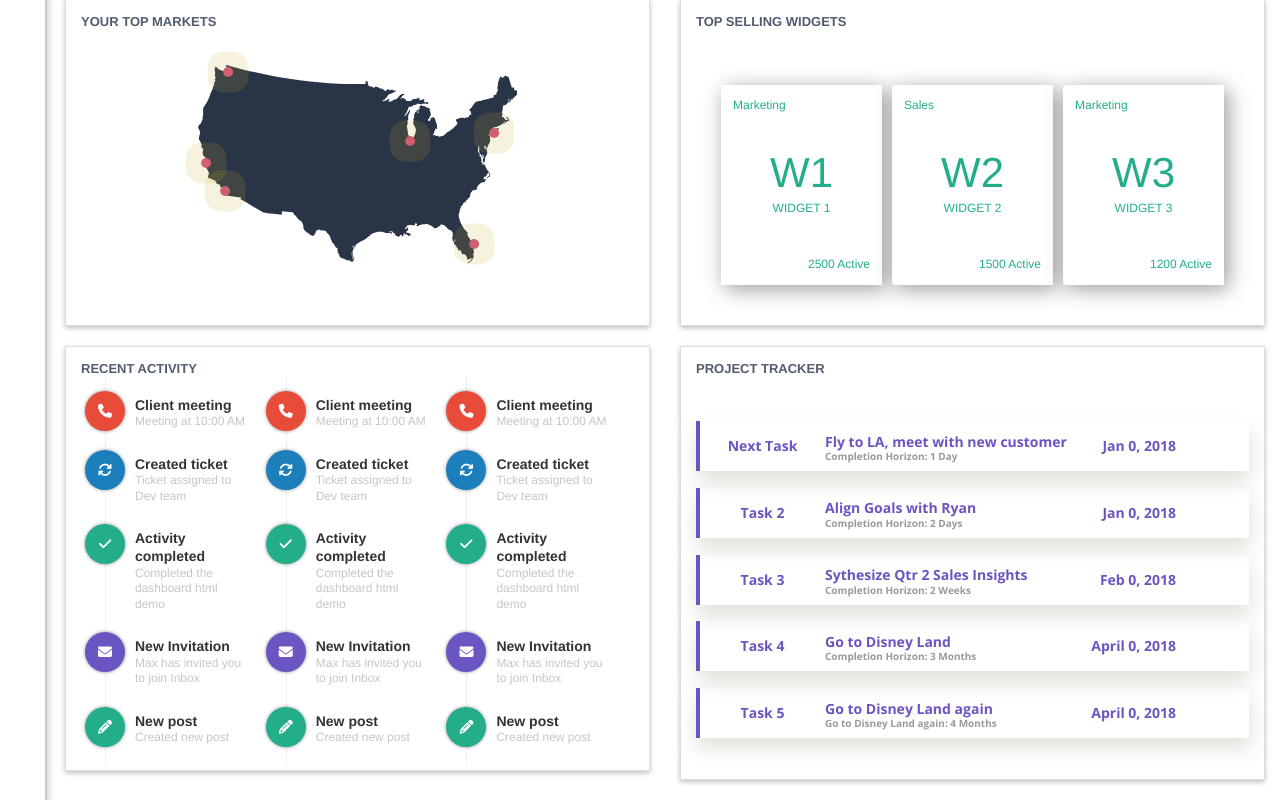
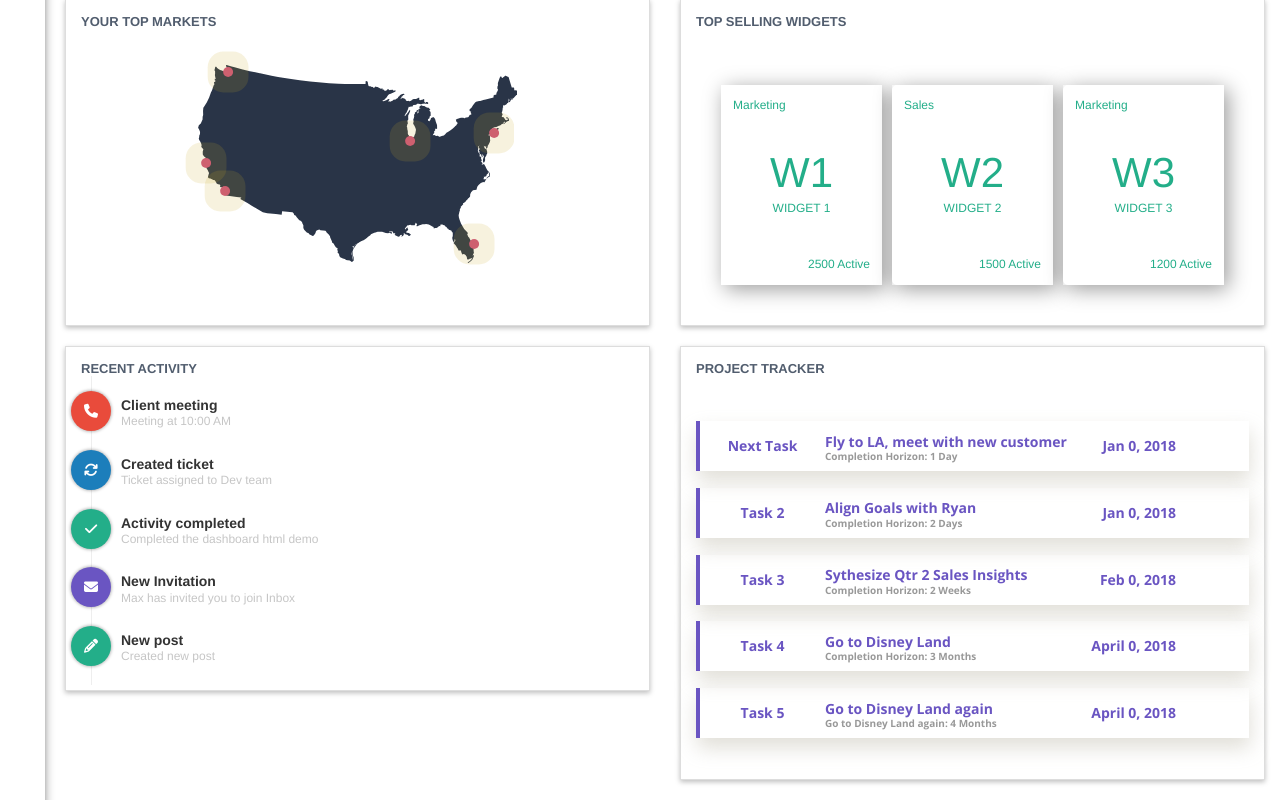
Before and after one commit to haddenjsdev/InterMx-our-app, an Angular app: page / in a window 1280 px wide. Shown: the part 299-1099 px from the top of the page. Built offline with nearby package versions, Linux system fonts and the light colour scheme; some icons are missing.

Commit message:
updates to deploy to heroku | 8

```diff
--- a/src/app/row3/recent-calls/recent-calls.component.html
+++ b/src/app/row3/recent-calls/recent-calls.component.html
@@ -8,79 +8,7 @@
                         </li>
                       </ul></h3>
     </div>
-    <div class="panel-body" style="display: inline-block; width: 31%; padding: 0; margin-left: 1em;">
-      <div class="rad-activity-body">
-      <div class="rad-list-group group">
-        <div class="rad-list-group-item">
-          <div class="rad-list-icon icon-shadow rad-bg-danger pull-left"><i class="fa fa-phone"></i></div>
-          <div class="rad-list-content"><strong>Client meeting</strong>
-            <div class="md-text">Meeting at 10:00 AM</div>
-          </div>
-        </div>
-        <div class="rad-list-group-item">
-          <div class="rad-list-icon icon-shadow rad-bg-primary pull-left"><i class="fa fa-refresh"></i></div>
-          <div class="rad-list-content"><strong>Created ticket</strong>
-            <div class="md-text">Ticket assigned to Dev team</div>
-          </div>
-        </div>
-        <div class="rad-list-group-item">
-          <div class="rad-list-icon icon-shadow rad-bg-success pull-left"><i class="fa fa-check"></i></div>
-          <div class="rad-list-content"><strong>Activity completed</strong>
-            <div class="md-text">Completed the dashboard html demo</div>
-          </div>
-        </div>
-        <div class="rad-list-group-item">
-          <div class="rad-list-icon icon-shadow rad-bg-violet pull-left"><i class="fa fa-envelope"></i></div>
-          <div class="rad-list-content"><strong>New Invitation</strong>
-            <div class="md-text">Max has invited you to join Inbox</div>
-          </div>
-        </div>
-        <div class="rad-list-group-item">
-          <div class="rad-list-icon icon-shadow rad-bg-success pull-left"><i class="fa fa-pencil"></i></div>
-          <div class="rad-list-content"><strong>New post</strong>
-            <div class="md-text">Created new post</div>
-          </div>
-        </div>
-      </div>
-      </div>
-    </div>
-    <div class="panel-body" style="display: inline-block; width: 31%; padding: 0;">
-      <div class="rad-activity-body">
-      <div class="rad-list-group group">
-        <div class="rad-list-group-item">
-          <div class="rad-list-icon icon-shadow rad-bg-danger pull-left"><i class="fa fa-phone"></i></div>
-          <div class="rad-list-content"><strong>Client meeting</strong>
-            <div class="md-text">Meeting at 10:00 AM</div>
-          </div>
-        </div>
-        <div class="rad-list-group-item">
-          <div class="rad-list-icon icon-shadow rad-bg-primary pull-left"><i class="fa fa-refresh"></i></div>
-          <div class="rad-list-content"><strong>Created ticket</strong>
-            <div class="md-text">Ticket assigned to Dev team</div>
-          </div>
-        </div>
-        <div class="rad-list-group-item">
-          <div class="rad-list-icon icon-shadow rad-bg-success pull-left"><i class="fa fa-check"></i></div>
-          <div class="rad-list-content"><strong>Activity completed</strong>
-            <div class="md-text">Completed the dashboard html demo</div>
-          </div>
-        </div>
-        <div class="rad-list-group-item">
-          <div class="rad-list-icon icon-shadow rad-bg-violet pull-left"><i class="fa fa-envelope"></i></div>
-          <div class="rad-list-content"><strong>New Invitation</strong>
-            <div class="md-text">Max has invited you to join Inbox</div>
-          </div>
-        </div>
-        <div class="rad-list-group-item">
-          <div class="rad-list-icon icon-shadow rad-bg-success pull-left"><i class="fa fa-pencil"></i></div>
-          <div class="rad-list-content"><strong>New post</strong>
-            <div class="md-text">Created new post</div>
-          </div>
-        </div>
-      </div>
-      </div>
-    </div>
-    <div class="panel-body" style="display: inline-block; width: 31%; padding: 0;">
+    <div class="panel-body" style="display: inline-block; width: 100%; padding: 0;">
       <div class="rad-activity-body">
       <div class="rad-list-group group">
         <div class="rad-list-group-item">
```
